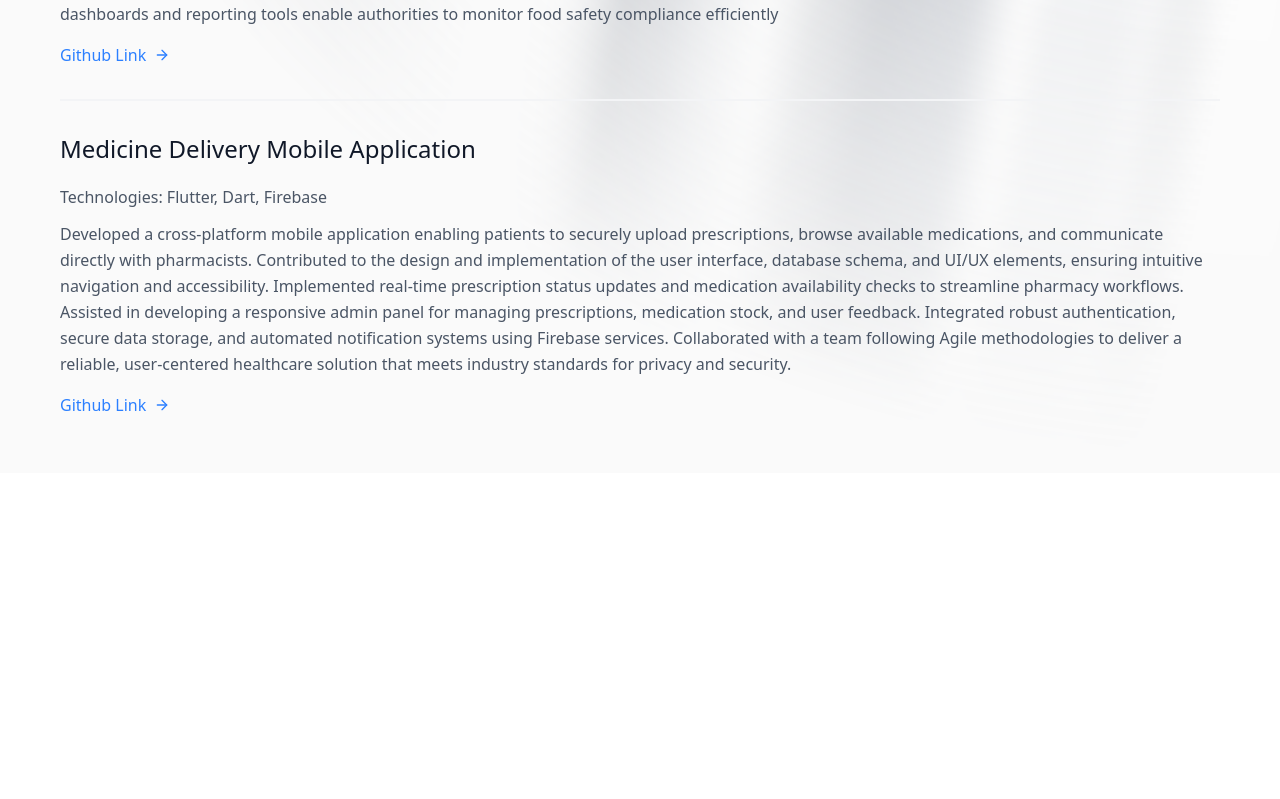
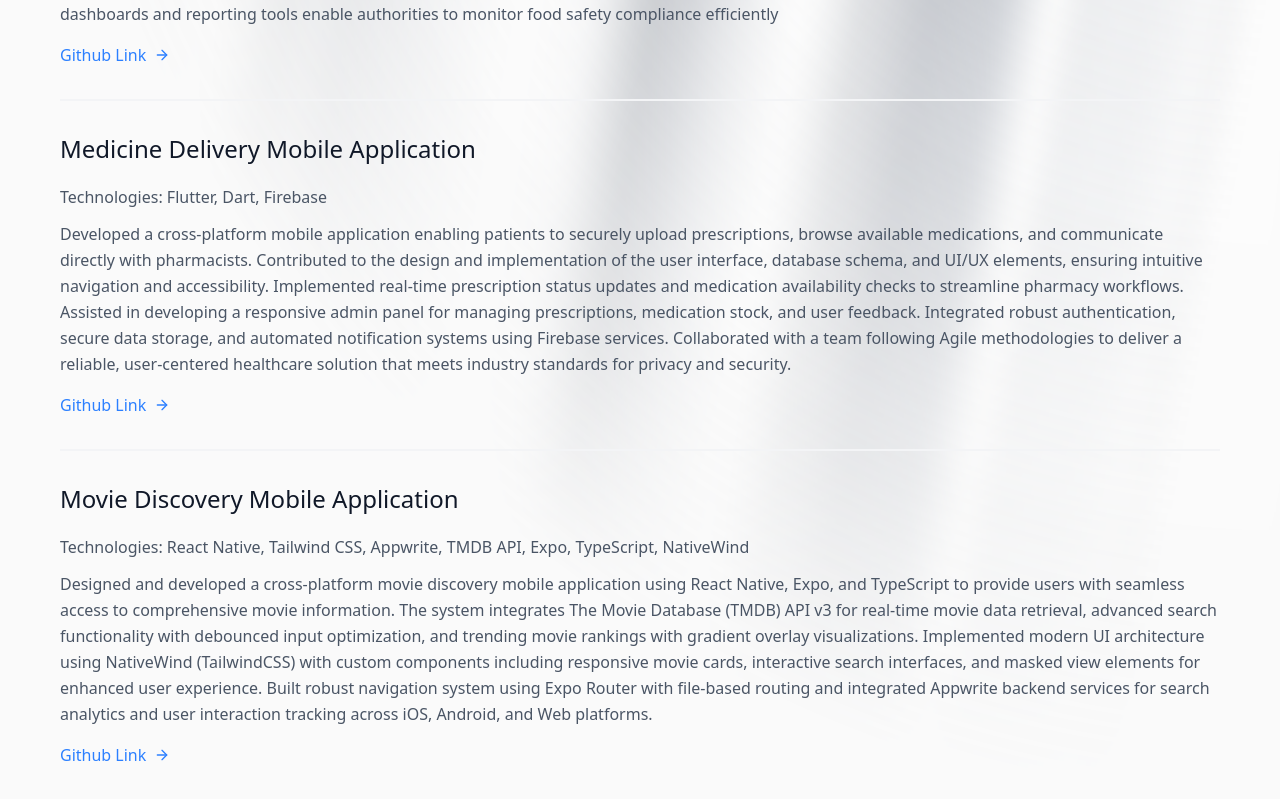
Before and after one commit to Gimhani03/My-Portfolio-Website, a Next.js app: page /projects in a window 1280 px wide. Shown: the part 565-1364 px from the top of the page. Before the commit the page ends 1038 px from the top, so only its background shows below. Built offline with nearby package versions, Linux system fonts and the light colour scheme.

Commit message:
Add Movie Discovery Mobile Application project details with technologies and GitHub link

```diff
--- a/src/app/projects/page.tsx
+++ b/src/app/projects/page.tsx
@@ -127,6 +127,50 @@ const Projects = () => {
               </a>
             </div>
           </div>
+          <div className="py-8 flex flex-wrap md:flex-nowrap">
+            <div className="md:flex-grow">
+              <h2 className="text-2xl font-medium text-gray-900 title-font mb-5">
+                Movie Discovery Mobile Application
+              </h2>
+              <h4 className="font-medium text-gray-600 title-font mb-3">
+                Technologies: React Native, Tailwind CSS, Appwrite, TMDB API, Expo, TypeScript, NativeWind
+              </h4>
+              <p className="leading-relaxed">
+                Designed and developed a cross-platform movie discovery mobile
+                application using React Native, Expo, and TypeScript to provide
+                users with seamless access to comprehensive movie information.
+                The system integrates The Movie Database (TMDB) API v3 for
+                real-time movie data retrieval, advanced search functionality
+                with debounced input optimization, and trending movie rankings
+                with gradient overlay visualizations. Implemented modern UI
+                architecture using NativeWind (TailwindCSS) with custom
+                components including responsive movie cards, interactive search
+                interfaces, and masked view elements for enhanced user
+                experience. Built robust navigation system using Expo Router
+                with file-based routing and integrated Appwrite backend services
+                for search analytics and user interaction tracking across iOS,
+                Android, and Web platforms.
+              </p>
+              <a
+                className="text-blue-500 inline-flex items-center mt-4"
+                href="https://github.com/Gimhani03/Movie-App"
+              >
+                Github Link
+                <svg
+                  className="w-4 h-4 ml-2"
+                  viewBox="0 0 24 24"
+                  stroke="currentColor"
+                  strokeWidth="2"
+                  fill="none"
+                  strokeLinecap="round"
+                  strokeLinejoin="round"
+                >
+                  <path d="M5 12h14"></path>
+                  <path d="M12 5l7 7-7 7"></path>
+                </svg>
+              </a>
+            </div>
+          </div>
         </div>
       </div>
     </section>
```
